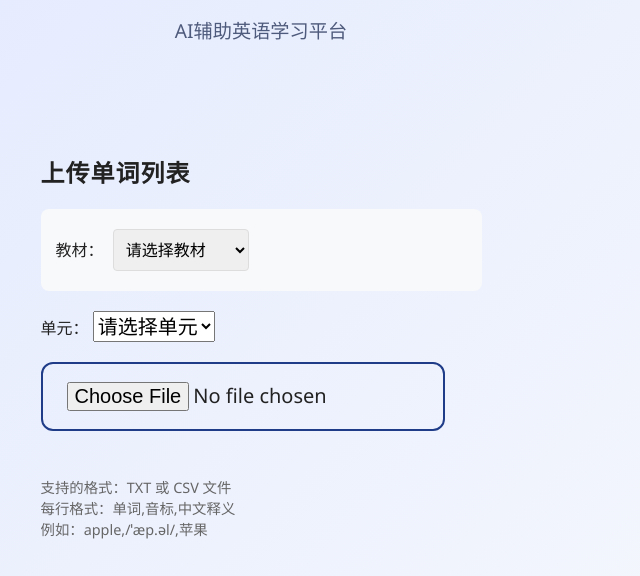
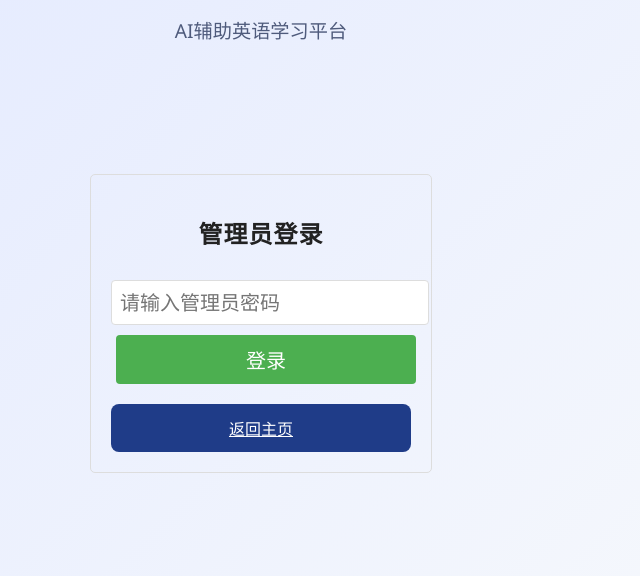
Before and after one commit to penny0531/easy-spelling, a website: page upload-words.html in a window 1280 px wide. Shown: the part 199-775 px from the top of the page, without its empty margins (379-1019 px from the left). Drawn offline with Linux system fonts and the light colour scheme.

Commit message:
Add admin authentication for word management

```diff
--- a/upload-words.html
+++ b/upload-words.html
@@ -39,6 +39,33 @@
         .preview-table th {
             background-color: #f5f5f5;
         }
+        #loginForm {
+            max-width: 300px;
+            margin: 100px auto;
+            padding: 20px;
+            border: 1px solid #ddd;
+            border-radius: 5px;
+            text-align: center;
+        }
+        #loginForm input {
+            width: 100%;
+            padding: 8px;
+            margin: 10px 0;
+            border: 1px solid #ddd;
+            border-radius: 4px;
+        }
+        #loginForm button {
+            width: 100%;
+            padding: 10px;
+            background-color: #4CAF50;
+            color: white;
+            border: none;
+            border-radius: 4px;
+            cursor: pointer;
+        }
+        #loginForm button:hover {
+            background-color: #45a049;
+        }
     </style>
 </head>
 <body>
@@ -47,7 +74,15 @@
         <h1 class="platform-title">LingoWise</h1>
         <p class="platform-slogan">AI辅助英语学习平台</p>
     </div>
-    <div class="upload-container">
+
+    <div id="loginForm">
+        <h2>管理员登录</h2>
+        <input type="password" id="adminPassword" placeholder="请输入管理员密码" />
+        <button onclick="login()">登录</button>
+        <a href="index.html" class="home-btn" style="margin-top: 20px; display: block;">返回主页</a>
+    </div>
+
+    <div id="uploadContainer" class="upload-container" style="display: none;">
         <h2>上传单词列表</h2>
         <div class="book-selection">
             <label for="bookSelect">教材：</label>
@@ -85,11 +120,43 @@
             </table>
         </div>
         <button class="main-btn" onclick="uploadWords()" style="margin-top: 20px;">上传单词</button>
+        <button class="main-btn" onclick="logout()" style="margin-top: 20px; margin-left: 10px;">退出登录</button>
         <a href="index.html" class="home-btn" style="margin-top: 20px; display: block;">返回主页</a>
     </div>
     <div class="platform-footer">© 2024 Penny's English Studio · LingoWise</div>
 
     <script>
+        // 检查管理员权限
+        function checkAdmin() {
+            const adminPassword = localStorage.getItem('adminPassword');
+            if (adminPassword === 'penny2024') {
+                document.getElementById('loginForm').style.display = 'none';
+                document.getElementById('uploadContainer').style.display = 'block';
+                return true;
+            }
+            return false;
+        }
+
+        // 登录函数
+        function login() {
+            const password = document.getElementById('adminPassword').value;
+            if (password === 'penny2024') {
+                localStorage.setItem('adminPassword', password);
+                checkAdmin();
+            } else {
+                alert('密码错误');
+            }
+        }
+
+        // 退出登录
+        function logout() {
+            localStorage.removeItem('adminPassword');
+            window.location.reload();
+        }
+
+        // 页面加载时检查管理员权限
+        window.addEventListener('load', checkAdmin);
+
         // 动态生成单元选项
         document.getElementById('bookSelect').addEventListener('change', function() {
             const book = this.value;
@@ -137,6 +204,11 @@
 
         // 上传单词
         function uploadWords() {
+            if (!checkAdmin()) {
+                alert('请先登录管理员账号');
+                return;
+            }
+
             const book = document.getElementById('bookSelect').value;
             const unit = document.getElementById('unitSelect').value;
             const file = document.getElementById('wordFile').files[0];
```
Also changed, not shown: select-unit.html (+15 -1 lines).
